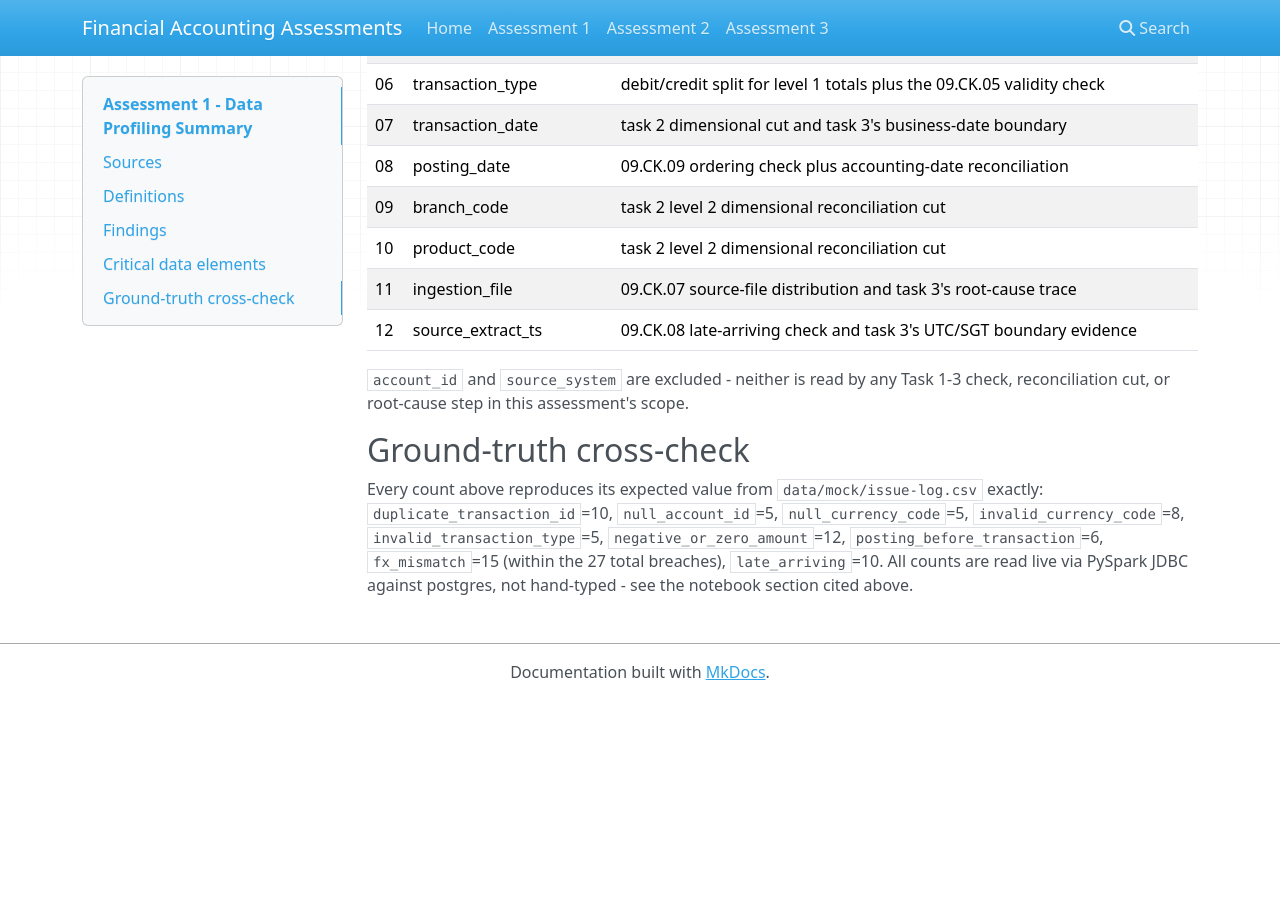
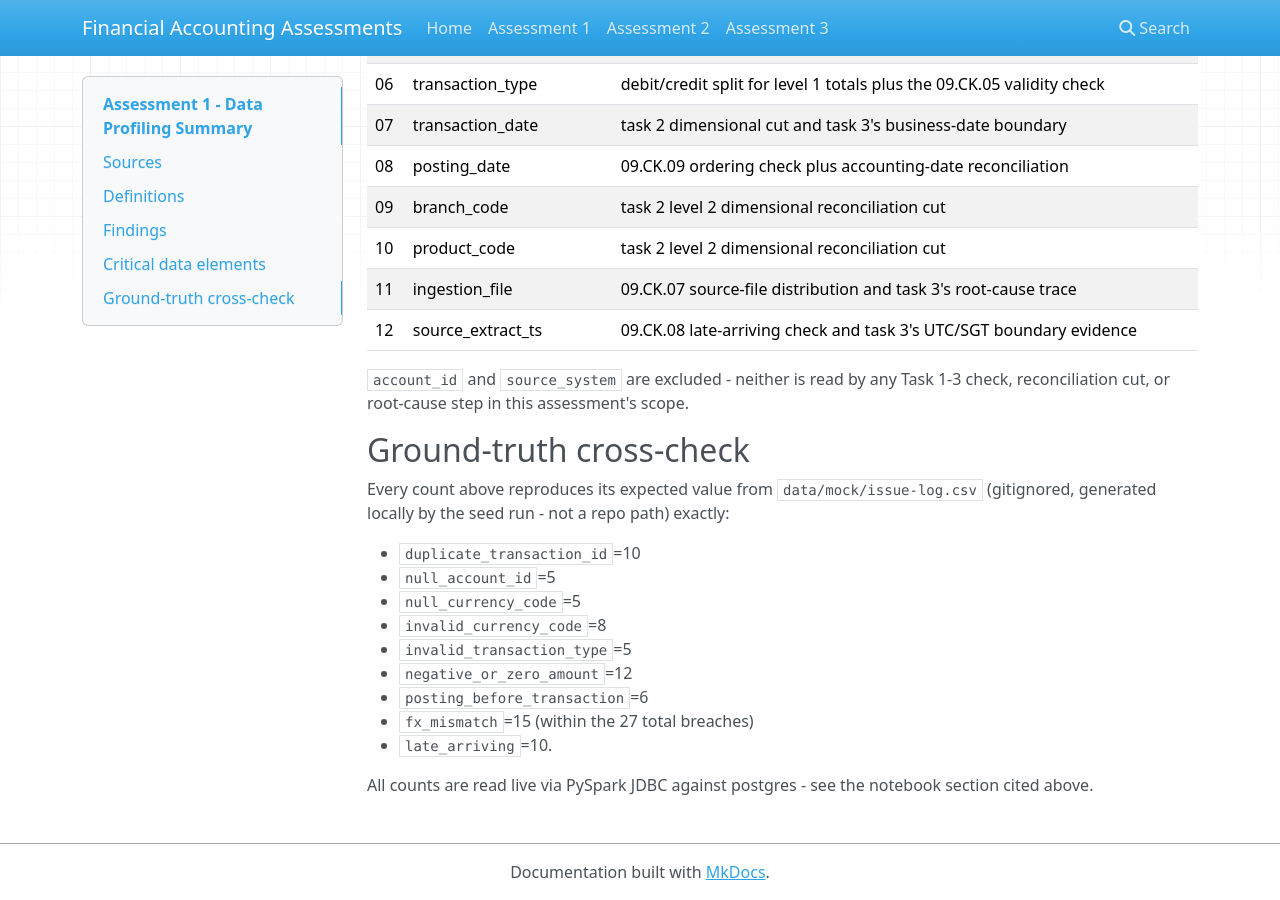
Before and after one commit to yayfalafels/de-financial-accounting-demo, an MkDocs documentation site: the page built from results/assessment-1/assessment-1-profiling-summary.md, in a window 1280 px wide and 900 px high, scrolled down 1777 px. Built offline with MkDocs 1.6.1, drawn with Linux system fonts in a browser that asks for light colours; nearby versions of some CDN libraries; before the commit the page ends 2477 px from its top, so only the background shows below that; some of the changed text lies outside the part shown.

Commit message:
dev: [008] deliverable Sources link to actual GitHub source, not bare paths
scripts/07-deliverables-scaffold.sh now derives a GitHub blob URL base
from https://github.com/yayfalafels/de-financial-accounting-demo.git (+ GITHUB_DEFAULT_BRANCH, default main,
not hard-coded) and links the notebook Sources entry to it in any stub
it creates, falling back to a bare backtick path if no origin remote is
configured. Applied the same conversion to AS01's five existing
deliverable stubs. A gitignored/untracked source (issue-log.csv) stays a
plain path with a note that it isn't in the repo, since no GitHub URL
exists for it. Documents the amendment in docs/features/08-assessment-
deliverables-conventions.md.

Co-Authored-By: Claude Sonnet 5 <noreply@anthropic.com>

```diff
--- a/results/assessment-1/assessment-1-profiling-summary.md
+++ b/results/assessment-1/assessment-1-profiling-summary.md
@@ -61,4 +61,16 @@ Nominated against the checks and joins actually exercised by this assessment's t
 
 ## Ground-truth cross-check
 
-Every count above reproduces its expected value from `data/mock/issue-log.csv` exactly: `duplicate_transaction_id`=10, `null_account_id`=5, `null_currency_code`=5, `invalid_currency_code`=8, `invalid_transaction_type`=5, `negative_or_zero_amount`=12, `posting_before_transaction`=6, `fx_mismatch`=15 (within the 27 total breaches), `late_arriving`=10. All counts are read live via PySpark JDBC against postgres, not hand-typed - see the notebook section cited above.
+Every count above reproduces its expected value from `data/mock/issue-log.csv` (gitignored, generated locally by the seed run - not a repo path) exactly:
+
+- `duplicate_transaction_id`=10
+- `null_account_id`=5
+- `null_currency_code`=5
+- `invalid_currency_code`=8
+- `invalid_transaction_type`=5
+- `negative_or_zero_amount`=12
+- `posting_before_transaction`=6
+- `fx_mismatch`=15 (within the 27 total breaches)
+- `late_arriving`=10.
+
+All counts are read live via PySpark JDBC against postgres - see the notebook section cited above.
```
Also changed, not shown: other parts of results/assessment-1/assessment-1-profiling-summary.md (+1 -1 lines), docs/features/08-assessment-deliverables-conventions.md (+6 -4 lines), results/assessment-1/assessment-1-dq-recommendations.md (+1 -1 lines), results/assessment-1/assessment-1-exception-dataset.md (+1 -1 lines), results/assessment-1/assessment-1-reconciliation-results.md (+1 -1 lines), results/assessment-1/assessment-1-root-cause-analysis.md (+1 -1 lines), 1 other file.
